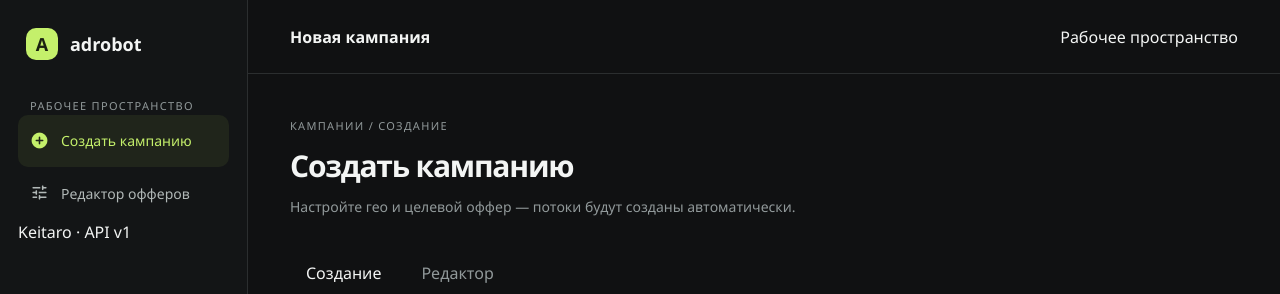
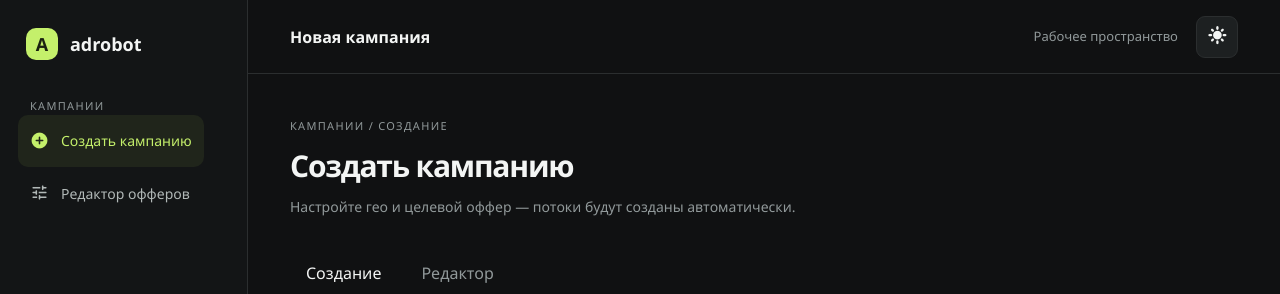
Before and after one commit to BraveTonni/adrobot-wrapper, a Next.js app in the folder frontend/: page / in a window 1280 px wide. Shown: the top 294 px of the page. Built offline with nearby package versions, Linux system fonts and the light colour scheme; no server answers.

Commit message:
feat(frontend): add light and dark theme switcher

```diff
--- /dev/null
+++ b/frontend/src/components/layout/AppFooter.tsx
@@ -0,0 +1,8 @@
+export function AppFooter() {
+  return (
+    <footer className="page-footer">
+      <span>Adrobot</span>
+      <span>Управление кампаниями Keitaro</span>
+    </footer>
+  );
+}
--- /dev/null
+++ b/frontend/src/components/layout/AppHeader.tsx
@@ -0,0 +1,15 @@
+import { ThemeToggle } from "./ThemeToggle";
+
+type Props = { title: string };
+
+export function AppHeader({ title }: Props) {
+  return (
+    <header className="topbar">
+      <strong>{title}</strong>
+      <div className="topbar-actions">
+        <span className="topbar-context">Рабочее пространство</span>
+        <ThemeToggle />
+      </div>
+    </header>
+  );
+}
--- a/frontend/src/components/layout/AppShell.tsx
+++ b/frontend/src/components/layout/AppShell.tsx
@@ -1,4 +1,7 @@
 import type { ReactNode } from "react";
+import { AppFooter } from "./AppFooter";
+import { AppHeader } from "./AppHeader";
+import { AppSidebar } from "./AppSidebar";
 
 type AppSection = "create" | "edit";
 
@@ -6,46 +9,27 @@ type Props = {
   activeSection: AppSection;
   children: ReactNode;
   onSectionChange: (section: AppSection) => void;
+  title: string;
 };
 
-export function AppShell({ activeSection, children, onSectionChange }: Props) {
-  const title = activeSection === "create" ? "Новая кампания" : "Управление офферами";
-
+export function AppShell({
+  activeSection,
+  children,
+  onSectionChange,
+  title,
+}: Props) {
   return (
     <div className="app-shell">
-      <aside className="sidebar" aria-label="Основная навигация">
-        <div className="brand">
-          <span className="brand-mark" aria-hidden="true">A</span>
-          <span className="brand-name">adrobot</span>
+      <AppSidebar
+        activeSection={activeSection}
+        onSectionChange={onSectionChange}
+      />
+      <main className="main">
+        <AppHeader title={title} />
+        <div className="content">
+          {children}
+          <AppFooter />
         </div>
-        <p className="nav-label">Рабочее пространство</p>
-        <button
-          className={`nav-item ${activeSection === "create" ? "active" : ""}`}
-          type="button"
-          aria-current={activeSection === "create" ? "page" : undefined}
-          onClick={() => onSectionChange("create")}
-        >
-          <span className="icon" aria-hidden="true">add_circle</span>
-          <span className="nav-text">Создать кампанию</span>
-        </button>
-        <button
-          className={`nav-item ${activeSection === "edit" ? "active" : ""}`}
-          type="button"
-          aria-current={activeSection === "edit" ? "page" : undefined}
-          onClick={() => onSectionChange("edit")}
-        >
-          <span className="icon" aria-hidden="true">tune</span>
-          <span className="nav-text">Редактор офферов</span>
-        </button>
-        <p className="sidebar-status">Keitaro · API v1</p>
-      </aside>
-
-      <main className="main">
-        <header className="topbar">
-          <strong>{title}</strong>
-          <span>Рабочее пространство</span>
-        </header>
-        <div className="content">{children}</div>
       </main>
     </div>
   );
--- /dev/null
+++ b/frontend/src/components/layout/AppSidebar.tsx
@@ -0,0 +1,47 @@
+type AppSection = "create" | "edit";
+
+type Props = {
+  activeSection: AppSection;
+  onSectionChange: (section: AppSection) => void;
+};
+
+export function AppSidebar({ activeSection, onSectionChange }: Props) {
+  return (
+    <aside className="sidebar" aria-label="Основная навигация">
+      <div className="brand">
+        <span className="brand-mark" aria-hidden="true">
+          A
+        </span>
+        <span className="brand-name">adrobot</span>
+      </div>
+
+      <nav aria-label="Рабочее пространство">
+        <p className="nav-label">Кампании</p>
+        <button
+          aria-current={activeSection === "create" ? "page" : undefined}
+          className={`nav-item ${activeSection === "create" ? "active" : ""}`}
+          type="button"
+          onClick={() => onSectionChange("create")}
+        >
+          <span aria-hidden="true" className="icon">
+            add_circle
+          </span>
+          <span className="nav-text">Создать кампанию</span>
+        </button>
+        <button
+          aria-current={activeSection === "edit" ? "page" : undefined}
+          className={`nav-item ${activeSection === "edit" ? "active" : ""}`}
+          type="button"
+          onClick={() => onSectionChange("edit")}
+        >
+          <span aria-hidden="true" className="icon">
+            tune
+          </span>
+          <span className="nav-text">Редактор офферов</span>
+        </button>
+      </nav>
+
+      <p className="sidebar-footer">Keitaro · API v1</p>
+    </aside>
+  );
+}
--- /dev/null
+++ b/frontend/src/components/layout/ThemeToggle.tsx
@@ -0,0 +1,54 @@
+"use client";
+
+import { useEffect, useState } from "react";
+
+type Theme = "dark" | "light";
+const STORAGE_KEY = "adrobot-theme";
+
+function applyTheme(theme: Theme) {
+  document.documentElement.dataset.theme = theme;
+}
+
+export function ThemeToggle() {
+  const [theme, setTheme] = useState<Theme>("dark");
+
+  useEffect(() => {
+    try {
+      const storedTheme = window.localStorage.getItem(STORAGE_KEY);
+      if (storedTheme === "light" || storedTheme === "dark") {
+        setTheme(storedTheme);
+        applyTheme(storedTheme);
+      }
+    } catch {
+      applyTheme("dark");
+    }
+  }, []);
+
+  function toggleTheme() {
+    const nextTheme = theme === "dark" ? "light" : "dark";
+    setTheme(nextTheme);
+    applyTheme(nextTheme);
+
+    try {
+      window.localStorage.setItem(STORAGE_KEY, nextTheme);
+    } catch {
+      // The selected theme still applies for the current page session.
+    }
+  }
+
+  const label = theme === "dark" ? "Включить светлую тему" : "Включить тёмную тему";
+
+  return (
+    <button
+      aria-label={label}
+      className="button theme-toggle"
+      title={label}
+      type="button"
+      onClick={toggleTheme}
+    >
+      <span aria-hidden="true" className="icon">
+        {theme === "dark" ? "light_mode" : "dark_mode"}
+      </span>
+    </button>
+  );
+}
--- a/frontend/src/features/campaigns/CampaignWorkspace.tsx
+++ b/frontend/src/features/campaigns/CampaignWorkspace.tsx
@@ -19,7 +19,11 @@ export function CampaignWorkspace() {
   }
 
   return (
-    <AppShell activeSection={section} onSectionChange={changeSection}>
+    <AppShell
+      activeSection={section}
+      title={section === "create" ? "Новая кампания" : "Управление офферами"}
+      onSectionChange={changeSection}
+    >
       <header className="title-row">
         <div>
           <p className="eyebrow">Кампании / {section === "create" ? "Создание" : "Редактор"}</p>
```
Also changed, not shown: 1 other file (tests, documents, lock files or other folders).
